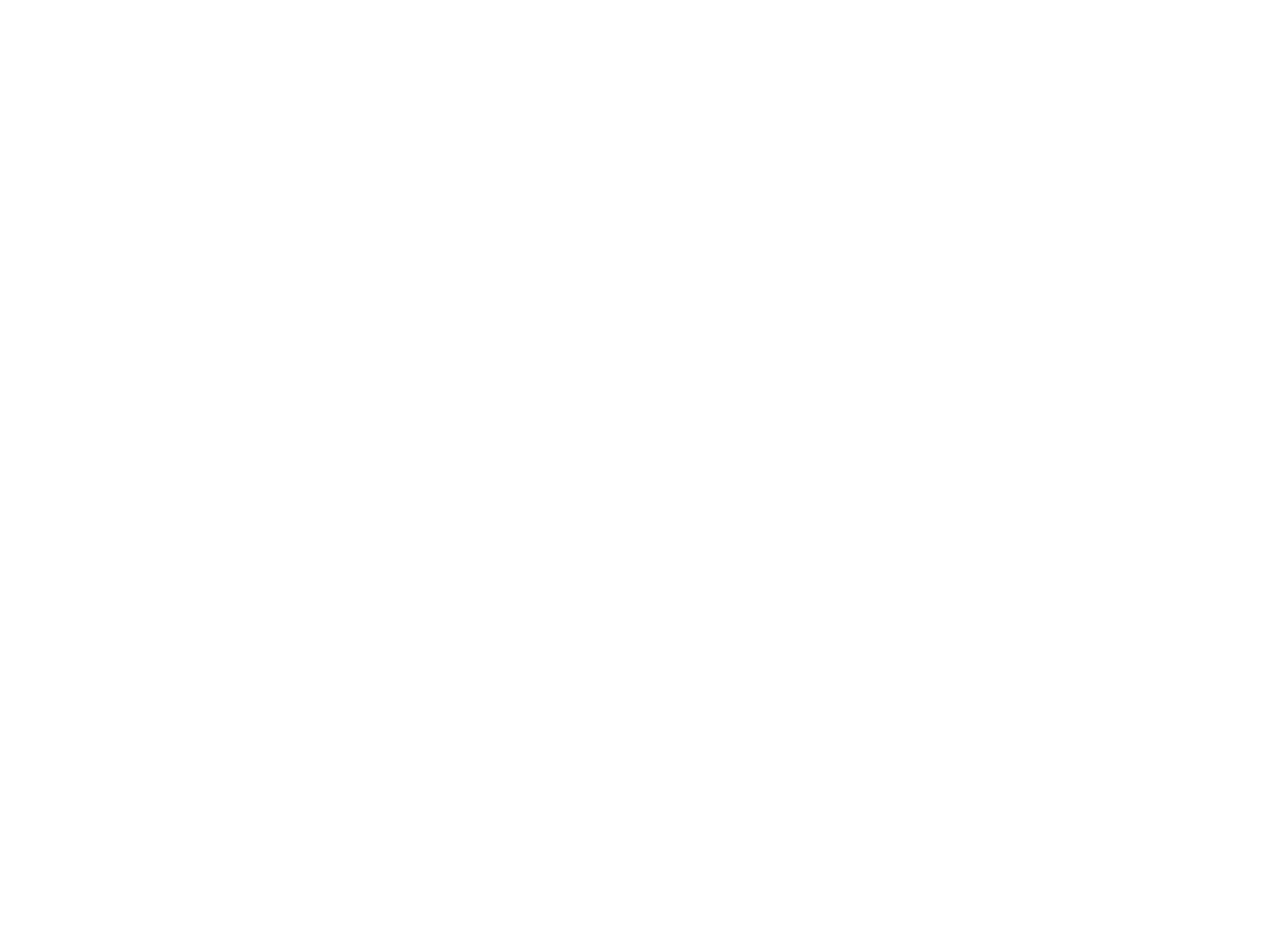
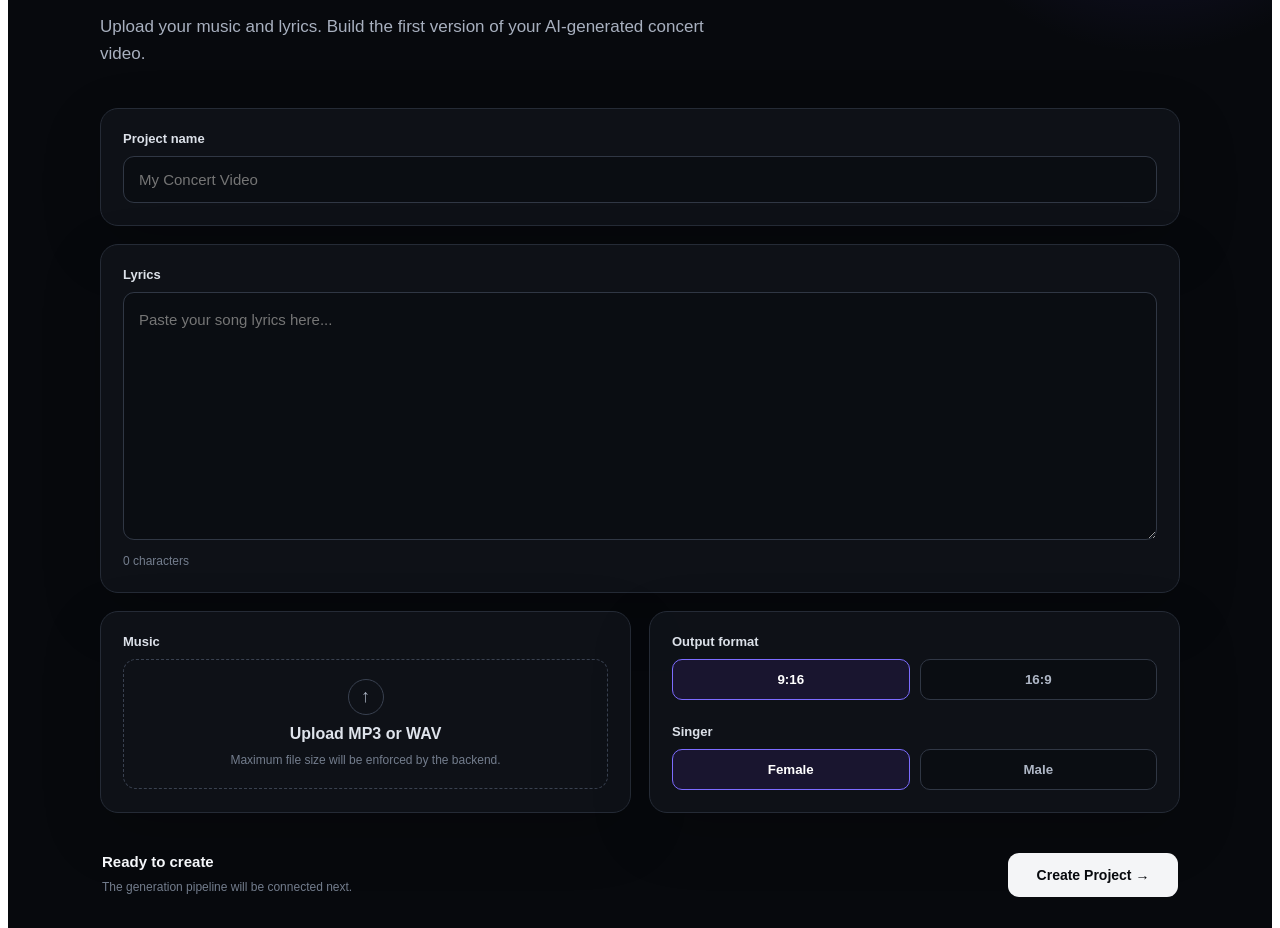
Before and after one commit to fotonist/ai-live-video-maker, a Next.js app in the folder frontend/: page / in a window 1280 px wide. Shown: the part 224-1152 px from the top of the page. Before the commit the page ends 800 px from the top, so only its background shows below. Built offline with nearby package versions, Linux system fonts and the light colour scheme.

Commit message:
feat: build initial project creation UI

```diff
--- a/frontend/app/page.tsx
+++ b/frontend/app/page.tsx
@@ -1,8 +1,337 @@
+"use client";
+
+import { ChangeEvent, FormEvent, useState } from "react";
+
 export default function HomePage() {
+  const [projectName, setProjectName] = useState("");
+  const [lyrics, setLyrics] = useState("");
+  const [audioFile, setAudioFile] = useState<File | null>(null);
+  const [format, setFormat] = useState("9:16");
+  const [singer, setSinger] = useState("Female");
+  const [submitted, setSubmitted] = useState(false);
+
+  function handleAudioChange(event: ChangeEvent<HTMLInputElement>) {
+    setAudioFile(event.target.files?.[0] ?? null);
+  }
+
+  function handleSubmit(event: FormEvent<HTMLFormElement>) {
+    event.preventDefault();
+    setSubmitted(true);
+  }
+
   return (
-    <main>
-      <h1>AI Live Video Maker</h1>
-      <p>Create an AI-generated live performance video from your song.</p>
+    <main style={styles.page}>
+      <div style={styles.backgroundGlow} />
+
+      <section style={styles.shell}>
+        <header style={styles.header}>
+          <div>
+            <div style={styles.eyebrow}>AI LIVE VIDEO MAKER</div>
+            <h1 style={styles.title}>Turn a song into a live performance.</h1>
+            <p style={styles.subtitle}>
+              Upload your music and lyrics. Build the first version of your AI-generated concert video.
+            </p>
+          </div>
+          <div style={styles.status}>Prototype</div>
+        </header>
+
+        <form onSubmit={handleSubmit} style={styles.form}>
+          <div style={styles.card}>
+            <label style={styles.label} htmlFor="project-name">
+              Project name
+            </label>
+            <input
+              id="project-name"
+              value={projectName}
+              onChange={(event) => setProjectName(event.target.value)}
+              placeholder="My Concert Video"
+              style={styles.input}
+              required
+            />
+          </div>
+
+          <div style={styles.card}>
+            <label style={styles.label} htmlFor="lyrics">
+              Lyrics
+            </label>
+            <textarea
+              id="lyrics"
+              value={lyrics}
+              onChange={(event) => setLyrics(event.target.value)}
+              placeholder="Paste your song lyrics here..."
+              style={styles.textarea}
+              rows={9}
+              required
+            />
+            <div style={styles.helper}>{lyrics.length} characters</div>
+          </div>
+
+          <div style={styles.grid}>
+            <div style={styles.card}>
+              <label style={styles.label} htmlFor="audio">
+                Music
+              </label>
+              <label htmlFor="audio" style={styles.uploadBox}>
+                <span style={styles.uploadIcon}>↑</span>
+                <strong>{audioFile ? audioFile.name : "Upload MP3 or WAV"}</strong>
+                <span style={styles.helper}>Maximum file size will be enforced by the backend.</span>
+              </label>
+              <input
+                id="audio"
+                type="file"
+                accept="audio/mpeg,audio/wav,audio/x-wav,audio/*"
+                onChange={handleAudioChange}
+                style={styles.hiddenInput}
+                required
+              />
+            </div>
+
+            <div style={styles.card}>
+              <label style={styles.label}>Output format</label>
+              <div style={styles.optionRow}>
+                {["9:16", "16:9"].map((option) => (
+                  <button
+                    key={option}
+                    type="button"
+                    onClick={() => setFormat(option)}
+                    style={{ ...styles.option, ...(format === option ? styles.optionActive : {}) }}
+                  >
+                    {option}
+                  </button>
+                ))}
+              </div>
+
+              <label style={{ ...styles.label, marginTop: 24 }}>Singer</label>
+              <div style={styles.optionRow}>
+                {["Female", "Male"].map((option) => (
+                  <button
+                    key={option}
+                    type="button"
+                    onClick={() => setSinger(option)}
+                    style={{ ...styles.option, ...(singer === option ? styles.optionActive : {}) }}
+                  >
+                    {option}
+                  </button>
+                ))}
+              </div>
+            </div>
+          </div>
+
+          <div style={styles.footer}>
+            <div>
+              <div style={styles.footerTitle}>Ready to create</div>
+              <div style={styles.helper}>The generation pipeline will be connected next.</div>
+            </div>
+            <button type="submit" style={styles.primaryButton}>
+              Create Project <span>→</span>
+            </button>
+          </div>
+        </form>
+
+        {submitted && (
+          <div style={styles.success} role="status">
+            <strong>Project draft ready.</strong> Your selected format is {format} and the singer is {singer}.
+            The next step is connecting this form to the Project API.
+          </div>
+        )}
+      </section>
     </main>
   );
 }
+
+const styles: Record<string, React.CSSProperties> = {
+  page: {
+    minHeight: "100vh",
+    background: "#07090d",
+    color: "#f5f7fa",
+    padding: "48px 24px",
+    position: "relative",
+    overflow: "hidden",
+    fontFamily: "Arial, Helvetica, sans-serif",
+  },
+  backgroundGlow: {
+    position: "absolute",
+    width: 520,
+    height: 520,
+    borderRadius: "50%",
+    background: "radial-gradient(circle, rgba(105, 80, 255, 0.20), transparent 68%)",
+    top: -240,
+    right: -140,
+    pointerEvents: "none",
+  },
+  shell: {
+    width: "100%",
+    maxWidth: 1080,
+    margin: "0 auto",
+    position: "relative",
+  },
+  header: {
+    display: "flex",
+    justifyContent: "space-between",
+    alignItems: "flex-start",
+    gap: 24,
+    marginBottom: 40,
+  },
+  eyebrow: {
+    fontSize: 12,
+    letterSpacing: "0.18em",
+    fontWeight: 700,
+    color: "#9ea7b7",
+    marginBottom: 14,
+  },
+  title: {
+    margin: 0,
+    maxWidth: 760,
+    fontSize: "clamp(36px, 6vw, 68px)",
+    lineHeight: 0.98,
+    letterSpacing: "-0.045em",
+  },
+  subtitle: {
+    maxWidth: 650,
+    color: "#a8b0bf",
+    fontSize: 17,
+    lineHeight: 1.6,
+    margin: "20px 0 0",
+  },
+  status: {
+    border: "1px solid #29303d",
+    borderRadius: 999,
+    padding: "8px 13px",
+    color: "#aeb6c5",
+    fontSize: 12,
+    whiteSpace: "nowrap",
+  },
+  form: {
+    display: "grid",
+    gap: 18,
+  },
+  card: {
+    background: "rgba(15, 18, 25, 0.90)",
+    border: "1px solid #252b36",
+    borderRadius: 18,
+    padding: 22,
+    boxShadow: "0 20px 60px rgba(0, 0, 0, 0.18)",
+  },
+  label: {
+    display: "block",
+    fontSize: 13,
+    fontWeight: 700,
+    color: "#dce1e9",
+    marginBottom: 10,
+  },
+  input: {
+    width: "100%",
+    boxSizing: "border-box",
+    background: "#0a0d12",
+    color: "#fff",
+    border: "1px solid #303744",
+    borderRadius: 11,
+    padding: "14px 15px",
+    fontSize: 15,
+    outline: "none",
+  },
+  textarea: {
+    width: "100%",
+    boxSizing: "border-box",
+    resize: "vertical",
+    background: "#0a0d12",
+    color: "#fff",
+    border: "1px solid #303744",
+    borderRadius: 11,
+    padding: 15,
+    fontSize: 15,
+    lineHeight: 1.6,
+    outline: "none",
+    fontFamily: "inherit",
+  },
+  helper: {
+    color: "#737d8d",
+    fontSize: 12,
+    lineHeight: 1.5,
+    marginTop: 8,
+  },
+  grid: {
+    display: "grid",
+    gridTemplateColumns: "repeat(auto-fit, minmax(300px, 1fr))",
+    gap: 18,
+  },
+  uploadBox: {
+    minHeight: 130,
+    border: "1px dashed #394150",
+    borderRadius: 13,
+    display: "flex",
+    flexDirection: "column",
+    alignItems: "center",
+    justifyContent: "center",
+    textAlign: "center",
+    cursor: "pointer",
+    color: "#dfe4ec",
+    padding: 18,
+    boxSizing: "border-box",
+  },
+  uploadIcon: {
+    width: 34,
+    height: 34,
+    borderRadius: "50%",
+    display: "grid",
+    placeItems: "center",
+    border: "1px solid #394150",
+    marginBottom: 10,
+    color: "#aab3c2",
+    fontSize: 18,
+  },
+  hiddenInput: {
+    display: "none",
+  },
+  optionRow: {
+    display: "flex",
+    gap: 10,
+  },
+  option: {
+    flex: 1,
+    border: "1px solid #303744",
+    background: "#0a0d12",
+    color: "#aeb6c5",
+    borderRadius: 10,
+    padding: "12px 14px",
+    cursor: "pointer",
+    fontWeight: 700,
+  },
+  optionActive: {
+    borderColor: "#7c6cff",
+    color: "#fff",
+    background: "#19152f",
+  },
+  footer: {
+    display: "flex",
+    alignItems: "center",
+    justifyContent: "space-between",
+    gap: 20,
+    padding: "22px 2px 4px",
+  },
+  footerTitle: {
+    fontSize: 15,
+    fontWeight: 700,
+  },
+  primaryButton: {
+    border: 0,
+    borderRadius: 11,
+    padding: "14px 22px",
+    background: "#f4f5f7",
+    color: "#080a0e",
+    fontSize: 14,
+    fontWeight: 800,
+    cursor: "pointer",
+    minWidth: 170,
+  },
+  success: {
+    marginTop: 20,
+    padding: 16,
+    borderRadius: 12,
+    border: "1px solid #344436",
+    background: "#101812",
+    color: "#c9d7cb",
+    fontSize: 14,
+    lineHeight: 1.6,
+  },
+};
```
